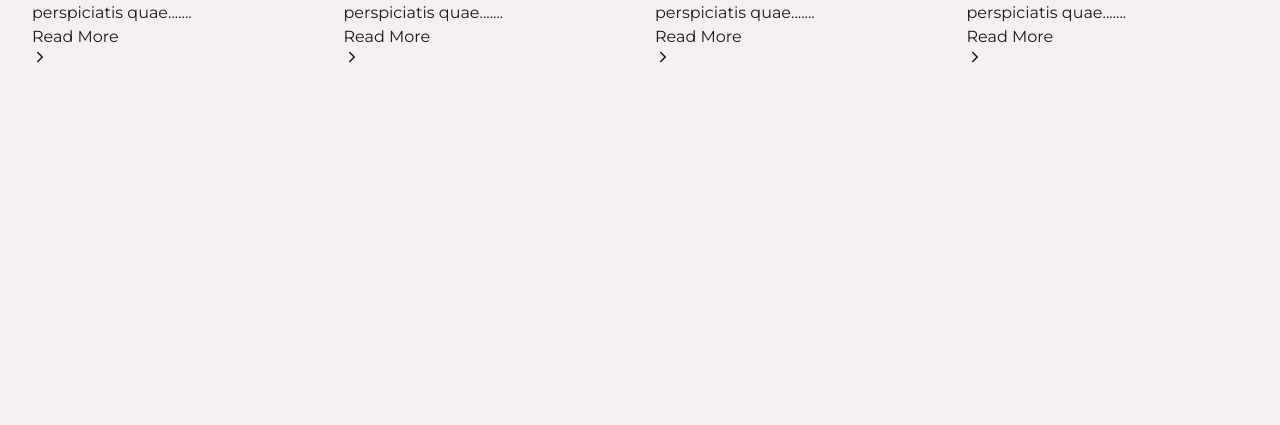
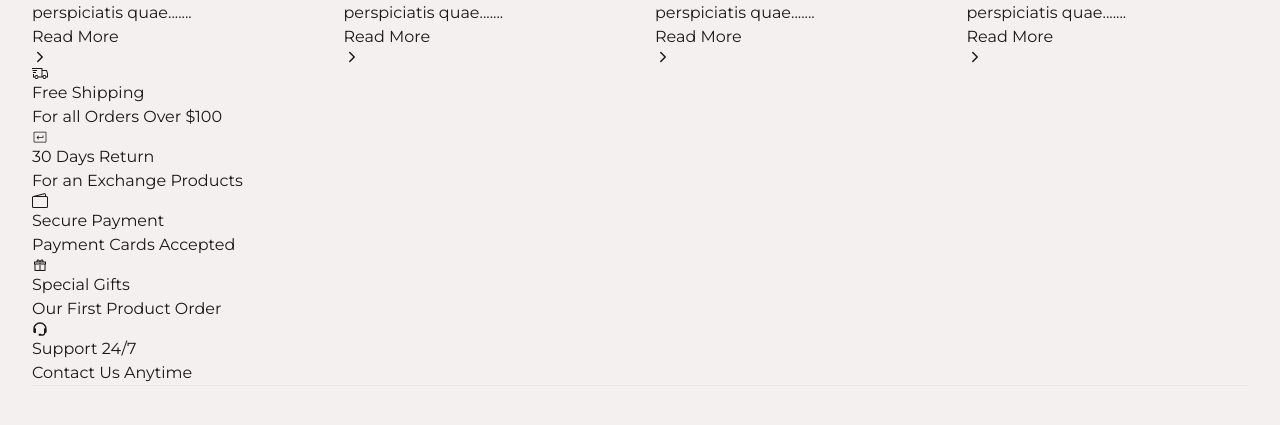
Before and after one commit to mr-Ayalk/Eccomerce_MERN_App, a React (Vite) app: page / in a window 1280 px wide. Shown: the part 4512-4937 px from the top of the page. After the commit the page ends 4898 px from the top, so only its background shows below. Built offline with nearby package versions, Linux system fonts and the light colour scheme; a web font is replaced by a local one.

Commit message:
upper footer section complete

```diff
--- a/src/Pages/Home/Home.jsx
+++ b/src/Pages/Home/Home.jsx
@@ -13,6 +13,7 @@ import "swiper/css";
 import AdsBannerSlider from "../../components/AdsBannerSlider/AdsBannerSlider";
 import ProductsSlider from "../../components/ProductsSlider/ProductsSlider";
 import BlogItem from "../../components/BlogItem/BlogItem";
+import Footer from "../../components/Footer/Footer";
 function Home() {
   const [value, setValue] = React.useState(0);
 
@@ -132,10 +133,8 @@ function Home() {
           </Swiper>
         </div>
       </section>
-      <br /> <br /> <br /> <br /> <br /> <br /> <br /> <br />
-      <br /> <br /> <br /> <br /> <br /> <br /> <br /> <br />
-      <br /> <br /> <br /> <br /> <br /> <br /> <br /> <br />
-      <br /> <br /> <br /> <br /> <br /> <br /> <br /> <br />
+
+      <Footer />
     </>
   );
 }
--- /dev/null
+++ b/src/components/Footer/Footer.jsx
@@ -0,0 +1,46 @@
+import React from "react";
+import { LiaShippingFastSolid } from "react-icons/lia";
+import { PiKeyReturnLight } from "react-icons/pi";
+import { BsWallet2 } from "react-icons/bs";
+import { LiaGiftSolid } from "react-icons/lia";
+import { BiSupport } from "react-icons/bi";
+function Footer() {
+  return (
+    <footer className="py-6 bg-[#fafafa]">
+      <div className="container">
+        <div className="flex items-center justify-center gap-2 py-8 pb-8">
+          <div className="col flex items-center justify-center flex-col group w-[15%]">
+            <LiaShippingFastSolid className="text-[40px] transition-all duration-300 group-hover:text-primary group-hover:-translate-y-1" />
+            <h3 className="text-[16px] font-[600] mt-3">Free Shipping</h3>
+            <p className="text-[12px] font-[500]">For all Orders Over $100</p>
+          </div>
+          <div className="col flex items-center justify-center flex-col group w-[15%]">
+            <PiKeyReturnLight className="text-[40px] transition-all duration-300 group-hover:text-primary group-hover:-translate-y-1" />
+            <h3 className="text-[16px] font-[600] mt-3">30 Days Return</h3>
+            <p className="text-[12px] font-[500]">For an Exchange Products</p>
+          </div>
+          <div className="col flex items-center justify-center flex-col group w-[15%]">
+            <BsWallet2 className="text-[40px] transition-all duration-300 group-hover:text-primary group-hover:-translate-y-1" />
+            <h3 className="text-[16px] font-[600] mt-3">Secure Payment</h3>
+            <p className="text-[12px] font-[500]">Payment Cards Accepted</p>
+          </div>
+          <div className="col flex items-center justify-center flex-col group w-[15%]">
+            <LiaGiftSolid className="text-[40px] transition-all duration-300 group-hover:text-primary group-hover:-translate-y-1" />
+            <h3 className="text-[16px] font-[600] mt-3">Special Gifts</h3>
+            <p className="text-[12px] font-[500]">Our First Product Order</p>
+          </div>
+          <div className="col flex items-center justify-center flex-col group w-[15%]">
+            <BiSupport className="text-[40px] transition-all duration-300 group-hover:text-primary group-hover:-translate-y-1" />
+            <h3 className="text-[16px] font-[600] mt-3">Support 24/7</h3>
+            <p className="text-[12px] font-[500]">Contact Us Anytime</p>
+          </div>
+        </div>
+        <hr />
+
+
+      </div>
+    </footer>
+  );
+}
+
+export default Footer;
```
